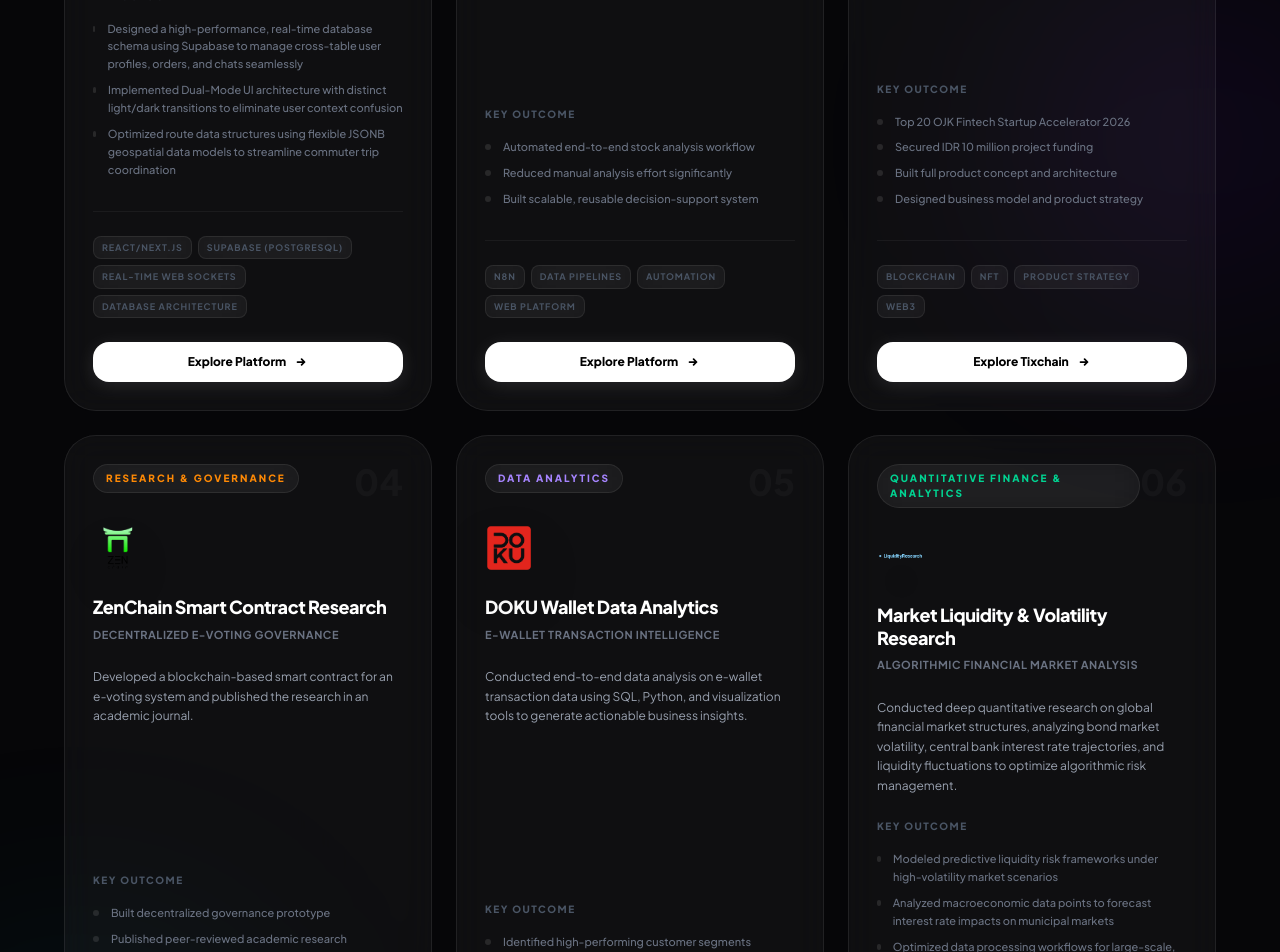
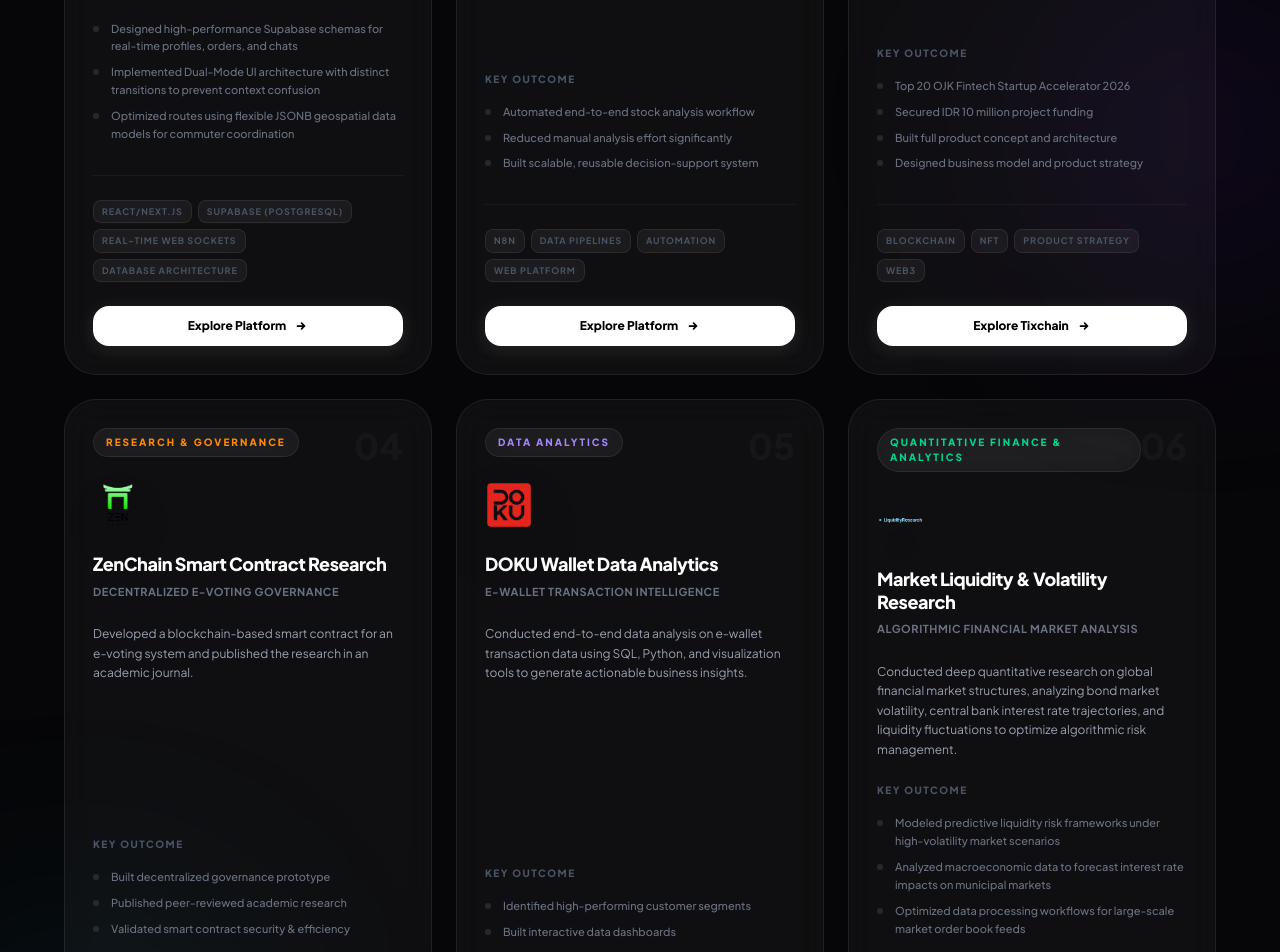
Before and after one commit to ghifarryaal/Web-Portofolio, a Next.js app: page /projects in a window 1280 px wide. Shown: the part 760-1712 px from the top of the page. Built offline with nearby package versions, Linux system fonts and the light colour scheme.

Commit message:
style: fix project card category/watermark overlap and prevent outcome bullet dots shrinking

```diff
--- a/components/Projects.tsx
+++ b/components/Projects.tsx
@@ -27,9 +27,9 @@ const projects = [
         description:
             'Engineered a decentralized-matching web application that replaces rigid ride-hailing algorithms with an interactive community forum, featuring instant role-swapping between Customer and Driver modes.',
         impact: [
-            'Designed a high-performance, real-time database schema using Supabase to manage cross-table user profiles, orders, and chats seamlessly',
-            'Implemented Dual-Mode UI architecture with distinct light/dark transitions to eliminate user context confusion',
-            'Optimized route data structures using flexible JSONB geospatial data models to streamline commuter trip coordination',
+            'Designed high-performance Supabase schemas for real-time profiles, orders, and chats',
+            'Implemented Dual-Mode UI architecture with distinct transitions to prevent context confusion',
+            'Optimized routes using flexible JSONB geospatial data models for commuter coordination',
         ],
         tools: ['React/Next.js', 'Supabase (PostgreSQL)', 'Real-time Web Sockets', 'Database Architecture'],
         accent: 'from-blue-500/10',
@@ -117,8 +117,8 @@ const projects = [
             'Conducted deep quantitative research on global financial market structures, analyzing bond market volatility, central bank interest rate trajectories, and liquidity fluctuations to optimize algorithmic risk management.',
         impact: [
             'Modeled predictive liquidity risk frameworks under high-volatility market scenarios',
-            'Analyzed macroeconomic data points to forecast interest rate impacts on municipal markets',
-            'Optimized data processing workflows for large-scale, historical market order book feeds',
+            'Analyzed macroeconomic data to forecast interest rate impacts on municipal markets',
+            'Optimized data processing workflows for large-scale market order book feeds',
         ],
         tools: ['Quantitative Analysis', 'Financial Modeling', 'Data Analytics', 'Risk Management'],
         accent: 'from-emerald-500/10',
@@ -217,15 +217,17 @@ export default function Projects() {
                             {/* Hover glow */}
                             <div className={`absolute -top-10 -right-10 w-40 h-40 rounded-full blur-[70px] ${p.glow} opacity-0 group-hover:opacity-100 transition-opacity duration-700 pointer-events-none`} />
 
-                            {/* Watermark number & Category */}
-                            <div className="flex justify-between items-start mb-6">
-                                <span className={`text-[10px] font-black uppercase tracking-[0.2em] px-3 py-1.5 rounded-full glass border border-white/5 ${p.tag}`}>
+                            {/* Category Tag */}
+                            <div className="mb-6 flex items-start z-10 relative">
+                                <span className={`text-[10px] font-black uppercase tracking-[0.2em] px-3 py-1.5 rounded-full glass border border-white/5 ${p.tag} max-w-[85%] break-words`}>
                                     {p.category}
                                 </span>
-                                <span className="text-4xl font-black text-white/[0.03] select-none leading-none group-hover:text-white/[0.08] transition-colors duration-500">
-                                    {p.number}
-                                </span>
                             </div>
+
+                            {/* Watermark number */}
+                            <span className="absolute top-7 right-7 text-4xl font-black text-white/[0.03] select-none leading-none group-hover:text-white/[0.08] transition-colors duration-500 z-0">
+                                {p.number}
+                            </span>
 
                             {/* Logo Section */}
                             <div className="mb-6 relative h-12 w-full flex items-center">
@@ -265,7 +267,7 @@ export default function Projects() {
                                 <p className="text-[10px] font-black text-gray-600 uppercase tracking-[0.15em] mb-4">Key Outcome</p>
                                 {p.impact.map((item) => (
                                     <div key={item} className="flex items-start gap-3">
-                                        <div className="mt-1.5 w-1.5 h-1.5 rounded-full bg-white/10 group-hover:bg-white/20 transition-colors" />
+                                        <div className="mt-1.5 w-1.5 h-1.5 rounded-full bg-white/10 group-hover:bg-white/20 transition-colors flex-shrink-0" />
                                         <span className="text-[11px] text-gray-500 leading-relaxed font-medium">
                                             {item}
                                         </span>
```
